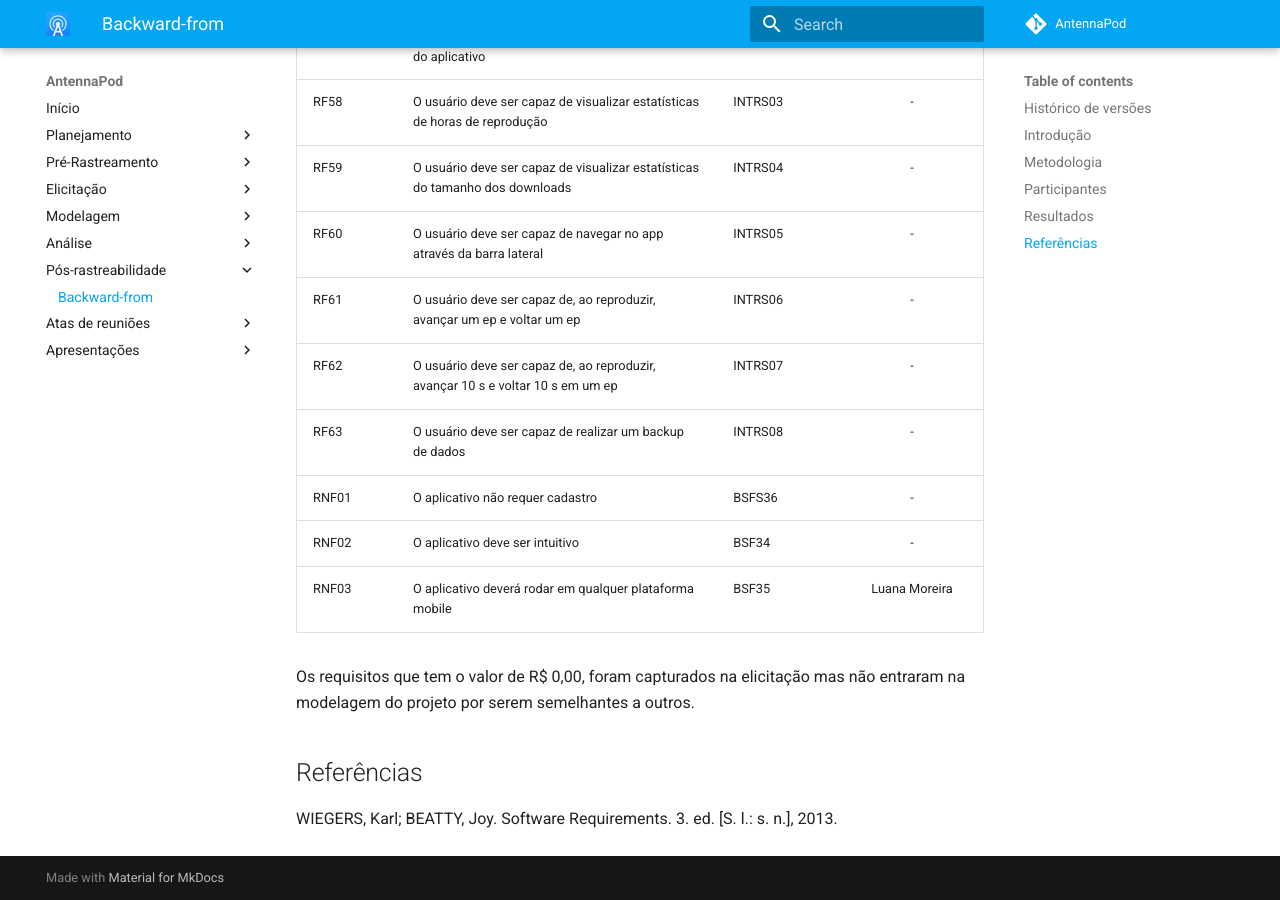
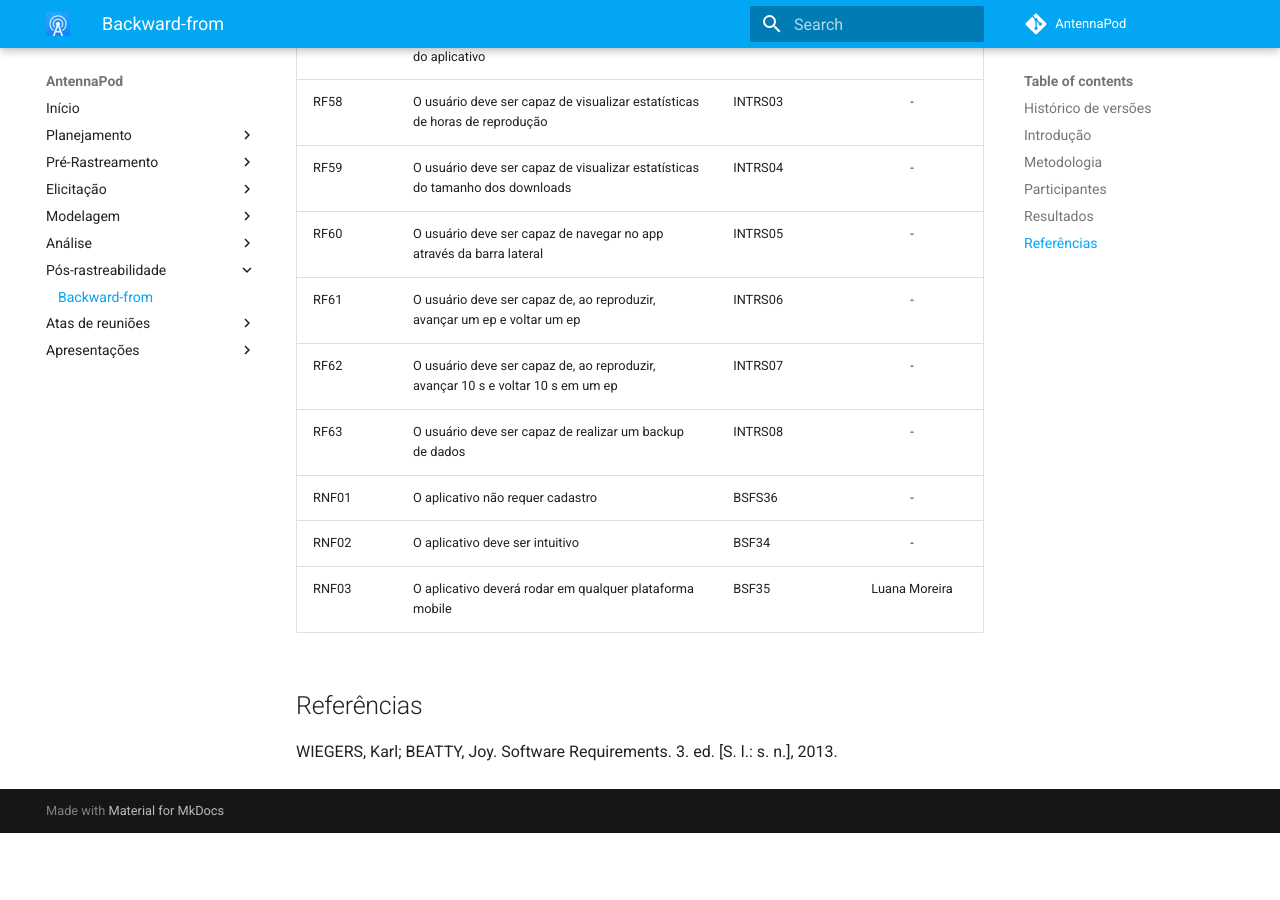
Before and after one commit to Requisitos-de-Software/2021.2-AntennaPod, an MkDocs documentation site: the page built from docs/posRastreabilidade/backward-from.md, in a window 1280 px wide and 900 px high, scrolled down 4075 px. Built offline with MkDocs 1.6.1 and Material for MkDocs 9.7.7, drawn with Linux system fonts in a browser that asks for light colours; comment, search, counter and statistics services are not loaded; after the commit the page ends 4908 px from its top, so only the background shows below that; some of the changed lines change nothing that is shown.

Commit message:
:repeat:(#91): adicionadas correções

```diff
--- a/docs/posRastreabilidade/backward-from.md
+++ b/docs/posRastreabilidade/backward-from.md
@@ -1,9 +1,9 @@
 # Backward-from
 
 ## Histórico de versões
-| Data       | Versão | Descrição            | Autor                                                                                                                                        | Revisor |
-| ---------- | ------ | -------------------- | -------------------------------------------------------------------------------------------------------------------------------------------- | ------- |
-| 29.04.2022 | 1.0    | Criação do documento | [Yudi Yamane](https://github.com/yudi-azvd), [Abraão Alves](https://github.com/Abraao1231), [Matheus Calixto](https://github.com/matheuscvp) |         |
+| Data       | Versão | Descrição            | Autor                                                                                                                                        | Revisor                                      |
+| ---------- | ------ | -------------------- | -------------------------------------------------------------------------------------------------------------------------------------------- | -------------------------------------------- |
+| 29.04.2022 | 1.0    | Criação do documento | [Yudi Yamane](https://github.com/yudi-azvd), [Abraão Alves](https://github.com/Abraao1231), [Matheus Calixto](https://github.com/matheuscvp) | [Amanda Nobre](https://github.com/AmandaNbr) |
 
 ## Introdução
 
@@ -95,8 +95,6 @@
 | RNF03 | O aplicativo deverá rodar em qualquer plataforma mobile                                      | BSF35                 |         Luana Moreira        |
 
 
-Os requisitos que tem o valor de R$ 0,00, foram capturados na elicitação mas não entraram na modelagem do projeto por serem semelhantes a outros.
-
 ## Referências
 
 WIEGERS, Karl; BEATTY, Joy. Software Requirements. 3. ed. [S. l.: s. n.], 2013.
```
